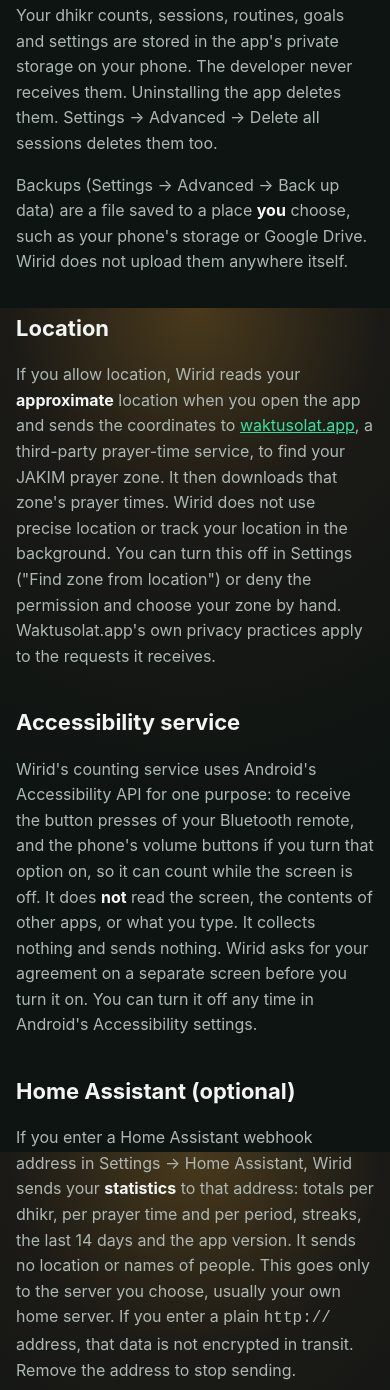
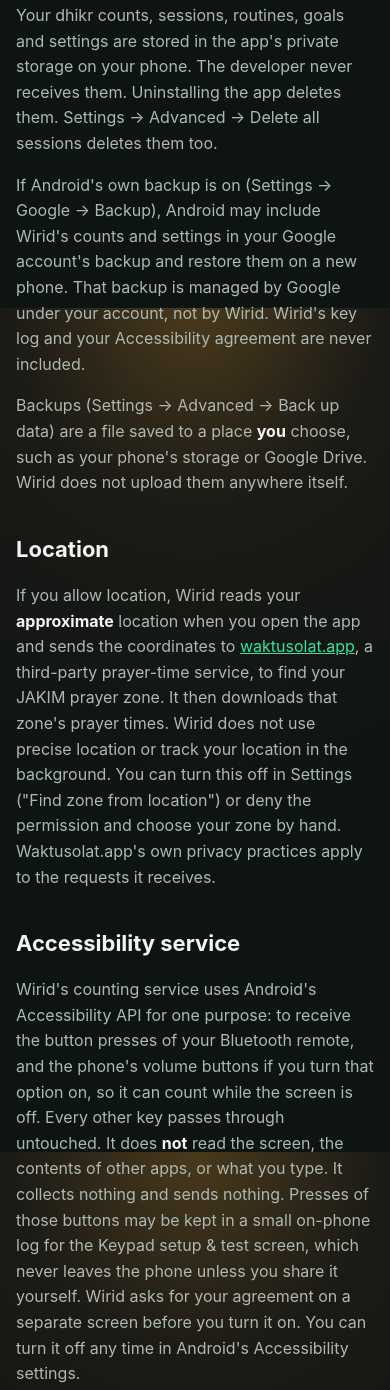
Before and after one commit to salihinsaealal/wirid-site, a plain HTML site: page privacy.html in a window 390 px wide. Shown: the part 536-1926 px from the top of the page. Drawn offline with Linux system fonts and the light colour scheme.

Commit message:
Privacy: Android backup and the on-phone key log

```diff
--- a/privacy.html
+++ b/privacy.html
@@ -16,13 +16,14 @@
 
   <h2>What stays on your phone</h2>
   <p>Your dhikr counts, sessions, routines, goals and settings are stored in the app's private storage on your phone. The developer never receives them. Uninstalling the app deletes them. Settings → Advanced → Delete all sessions deletes them too.</p>
+  <p>If Android's own backup is on (Settings → Google → Backup), Android may include Wirid's counts and settings in your Google account's backup and restore them on a new phone. That backup is managed by Google under your account, not by Wirid. Wirid's key log and your Accessibility agreement are never included.</p>
   <p>Backups (Settings → Advanced → Back up data) are a file saved to a place <strong>you</strong> choose, such as your phone's storage or Google Drive. Wirid does not upload them anywhere itself.</p>
 
   <h2>Location</h2>
   <p>If you allow location, Wirid reads your <strong>approximate</strong> location when you open the app and sends the coordinates to <a href="https://waktusolat.app">waktusolat.app</a>, a third-party prayer-time service, to find your JAKIM prayer zone. It then downloads that zone's prayer times. Wirid does not use precise location or track your location in the background. You can turn this off in Settings ("Find zone from location") or deny the permission and choose your zone by hand. Waktusolat.app's own privacy practices apply to the requests it receives.</p>
 
   <h2>Accessibility service</h2>
-  <p>Wirid's counting service uses Android's Accessibility API for one purpose: to receive the button presses of your Bluetooth remote, and the phone's volume buttons if you turn that option on, so it can count while the screen is off. It does <strong>not</strong> read the screen, the contents of other apps, or what you type. It collects nothing and sends nothing. Wirid asks for your agreement on a separate screen before you turn it on. You can turn it off any time in Android's Accessibility settings.</p>
+  <p>Wirid's counting service uses Android's Accessibility API for one purpose: to receive the button presses of your Bluetooth remote, and the phone's volume buttons if you turn that option on, so it can count while the screen is off. Every other key passes through untouched. It does <strong>not</strong> read the screen, the contents of other apps, or what you type. It collects nothing and sends nothing. Presses of those buttons may be kept in a small on-phone log for the Keypad setup &amp; test screen, which never leaves the phone unless you share it yourself. Wirid asks for your agreement on a separate screen before you turn it on. You can turn it off any time in Android's Accessibility settings.</p>
 
   <h2>Home Assistant (optional)</h2>
   <p>If you enter a Home Assistant webhook address in Settings → Home Assistant, Wirid sends your <strong>statistics</strong> to that address: totals per dhikr, per prayer time and per period, streaks, the last 14 days and the app version. It sends no location or names of people. This goes only to the server you choose, usually your own home server. If you enter a plain <code>http://</code> address, that data is not encrypted in transit. Remove the address to stop sending.</p>
@@ -55,7 +56,7 @@
   <p class="muted">Berkuat kuasa 10 November 2026</p>
   <div class="card"><p class="lead" style="margin:0">Ringkasnya: tiada akaun, tiada iklan, tiada penjejakan. Kiraan anda kekal dalam telefon anda. Yang keluar dari telefon hanyalah lokasi anggaran anda (untuk mencari zon waktu solat), dan statistik anda ke Home Assistant anda sendiri, itu pun hanya jika anda menetapkannya.</p></div>
   <h3>Data dalam telefon</h3>
-  <p>Kiraan zikir, sesi, rutin, sasaran dan tetapan disimpan dalam storan peribadi aplikasi di telefon anda. Pembangun tidak menerimanya. Ia dipadam apabila aplikasi dinyahpasang, atau melalui Settings → Advanced → Delete all sessions. Fail sandaran disimpan di tempat yang <strong>anda</strong> pilih. Wirid tidak memuat naiknya sendiri.</p>
+  <p>Kiraan zikir, sesi, rutin, sasaran dan tetapan disimpan dalam storan peribadi aplikasi di telefon anda. Pembangun tidak menerimanya. Ia dipadam apabila aplikasi dinyahpasang, atau melalui Settings → Advanced → Delete all sessions. Jika sandaran Android sendiri dihidupkan, Android mungkin menyimpan kiraan dan tetapan dalam sandaran akaun Google anda. Fail sandaran disimpan di tempat yang <strong>anda</strong> pilih. Wirid tidak memuat naiknya sendiri.</p>
   <h3>Lokasi</h3>
   <p>Jika dibenarkan, Wirid membaca lokasi <strong>anggaran</strong> apabila aplikasi dibuka dan menghantar koordinat ke waktusolat.app (perkhidmatan waktu solat pihak ketiga) untuk mencari zon JAKIM anda. Wirid tidak menggunakan lokasi tepat dan tidak menjejak lokasi di latar belakang. Anda boleh mematikannya atau memilih zon sendiri.</p>
   <h3>Perkhidmatan Accessibility</h3>
```
